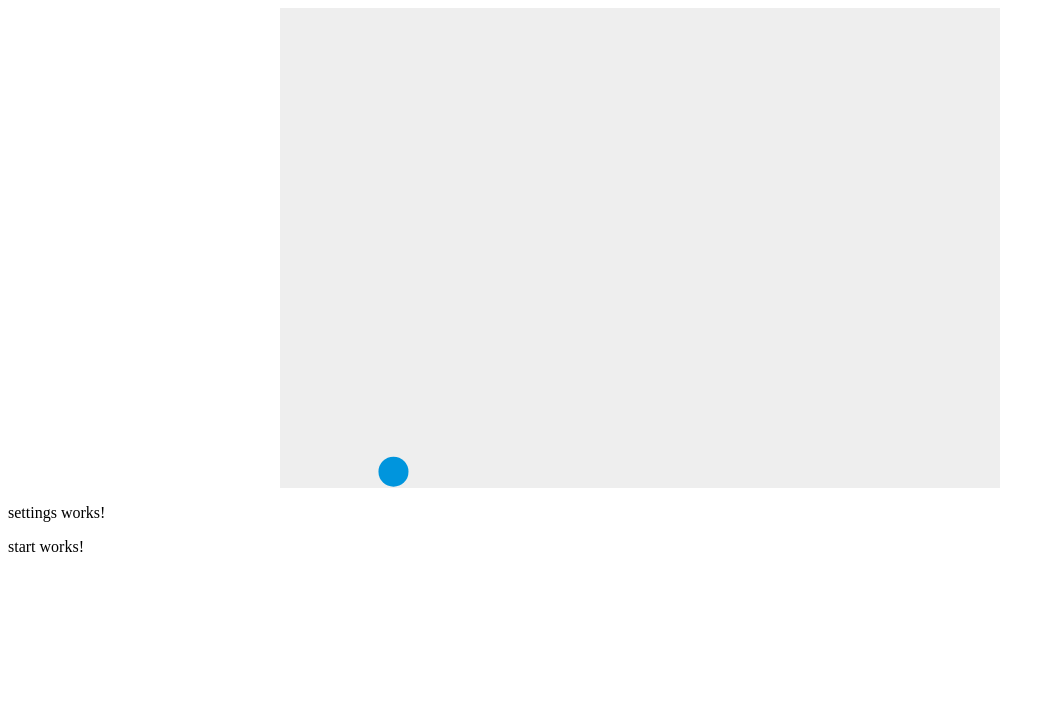
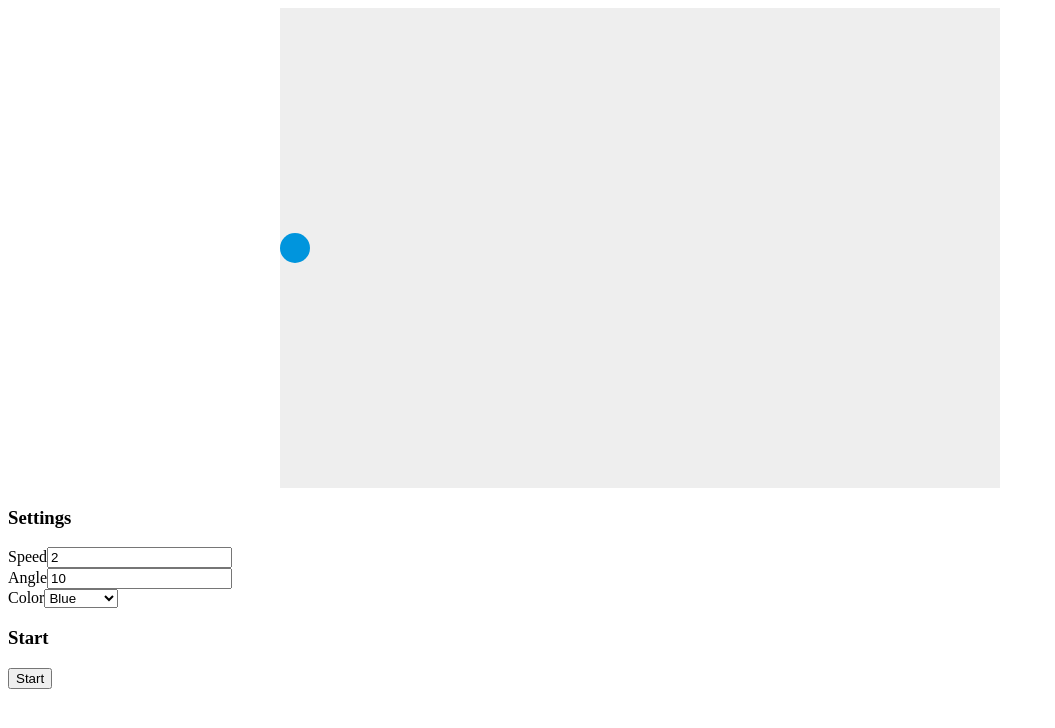
Before and after one commit to Condimentum/bouncing-ball, an Angular app: page / in a window 1280 px wide. Shown: the top 728 px of the page, without its empty margins (0-1055 px from the left). Built offline with nearby package versions, Linux system fonts and the light colour scheme.

Commit message:
Speed, angle inputs work

```diff
--- a/src/app/app.module.ts
+++ b/src/app/app.module.ts
@@ -1,5 +1,6 @@
 import { BrowserModule } from '@angular/platform-browser';
 import { NgModule } from '@angular/core';
+import { FormsModule } from '@angular/forms';
 
 import { AppComponent } from './app.component';
 import { BouncingBallPanelComponent } from './bouncing-ball-panel/bouncing-ball-panel.component';
@@ -14,7 +15,8 @@ import { StartComponent } from './start/start.component';
     StartComponent
   ],
   imports: [
-    BrowserModule
+    BrowserModule,
+    FormsModule
   ],
   providers: [],
   bootstrap: [AppComponent]
--- a/src/app/settings/settings.component.html
+++ b/src/app/settings/settings.component.html
@@ -1,3 +1,17 @@
-<p>
-  settings works!
-</p>
+<h3>{{title}}</h3>
+<div>
+	<label>Speed</label>
+	<input type="number" [(ngModel)]="ball.speed" placeholder="1" />
+</div>
+<div>
+	<label>Angle</label>
+	<input type="number" [(ngModel)]="ball.angle" placeholder="45" />
+</div>
+<div>
+	<label>Color</label>
+	<select>
+		<option selected>Blue</option>
+		<option>Green</option>
+		<option>Magenta</option>
+	</select>
+</div>
--- a/src/app/settings/settings.component.ts
+++ b/src/app/settings/settings.component.ts
@@ -8,6 +8,8 @@ import { BallInstance } from '../ball-instance';
   styleUrls: ['./settings.component.css']
 })
 export class SettingsComponent implements OnInit {
+
+	title = "Settings";
 
 	ball: Ball;
 
--- a/src/app/start/start.component.html
+++ b/src/app/start/start.component.html
@@ -1,3 +1,2 @@
-<p>
-  start works!
-</p>
+<h3>{{title}}</h3>
+<button (click)="ball.start()">{{title}}</button>
--- a/src/app/start/start.component.ts
+++ b/src/app/start/start.component.ts
@@ -9,6 +9,8 @@ import { BallInstance } from '../ball-instance';
 })
 export class StartComponent implements OnInit {
 
+	title = "Start";
+
 	ball: Ball;
 
   constructor() {
@@ -17,7 +19,6 @@ export class StartComponent implements OnInit {
 
   ngOnInit() {
   	this.ball.draw();
-  	setTimeout(() => this.ball.start(), 1000);
   }
 
 }
```
